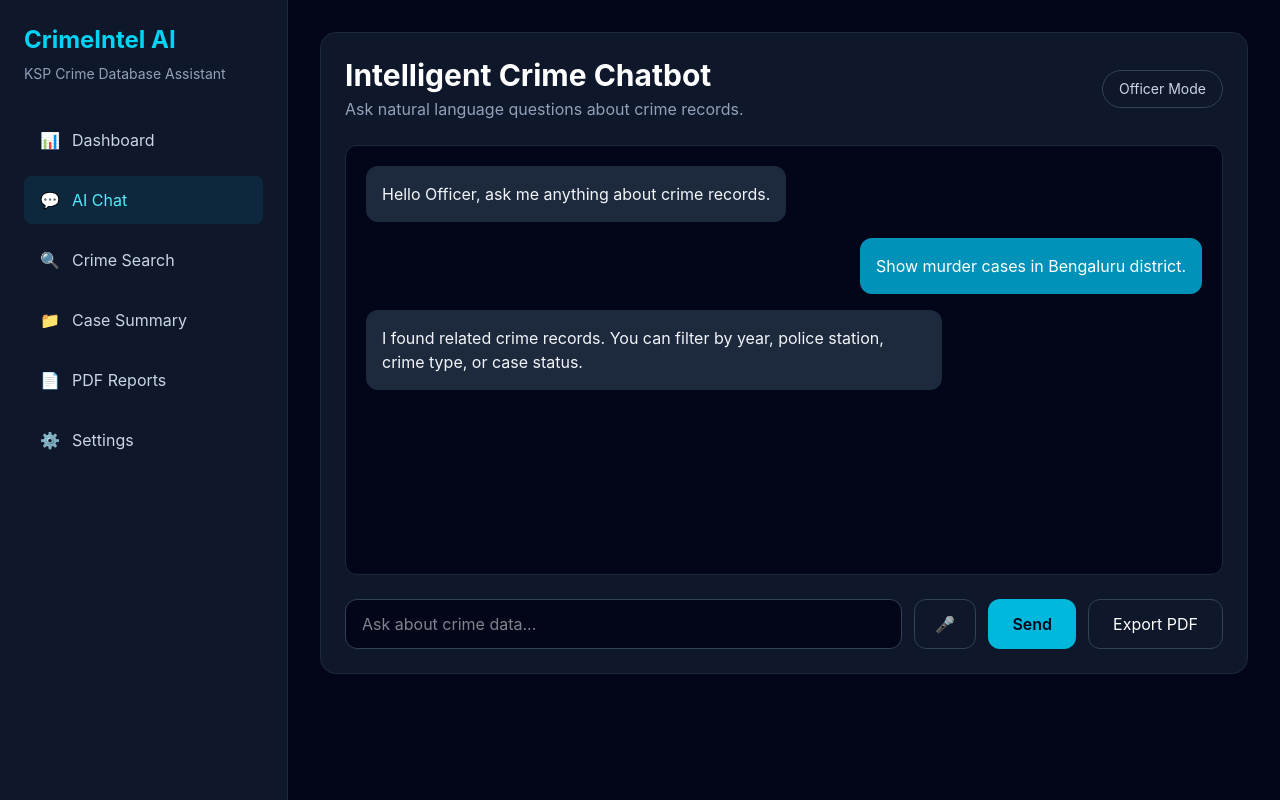
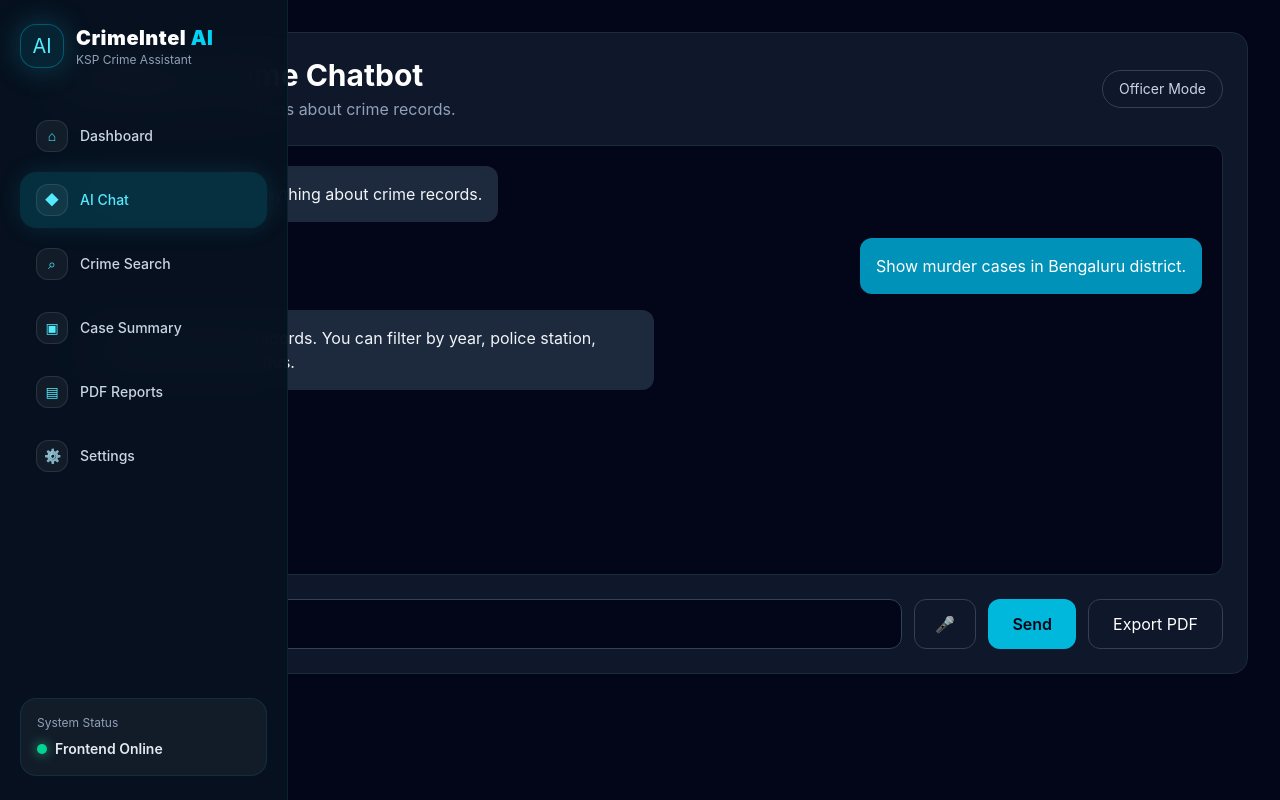
Before and after one commit to Ayush-eng-ai/Datathon-2026-CrimeAI, a React app in the folder Project-1-CrimeIntel-AI-Chatbot/frontend/: page /chatbot in a window 1280 px wide. Built offline with nearby package versions, Linux system fonts and the light colour scheme; the HTML template or start-up script is replaced by a standard one.

Commit message:
edit the sidebar  ui

```diff
--- a/Project-1-CrimeIntel-AI-Chatbot/frontend/package.json
+++ b/Project-1-CrimeIntel-AI-Chatbot/frontend/package.json
@@ -11,6 +11,7 @@
   },
   "dependencies": {
     "@tailwindcss/vite": "^4.3.2",
+    "lucide-react": "^1.23.0",
     "react": "^19.2.7",
     "react-dom": "^19.2.7",
     "react-router-dom": "^7.18.1",
--- a/Project-1-CrimeIntel-AI-Chatbot/frontend/src/components/layout/Sidebar.jsx
+++ b/Project-1-CrimeIntel-AI-Chatbot/frontend/src/components/layout/Sidebar.jsx
@@ -2,37 +2,57 @@ import { NavLink } from "react-router-dom"
 
 function Sidebar() {
   const menuItems = [
-    { name: "Dashboard", path: "/dashboard", icon: "📊" },
-    { name: "AI Chat", path: "/chatbot", icon: "💬" },
-    { name: "Crime Search", path: "/crime-search", icon: "🔍" },
-    { name: "Case Summary", path: "/case-summary", icon: "📁" },
-    { name: "PDF Reports", path: "/reports", icon: "📄" },
-    { name: "Settings", path: "/settings", icon: "⚙️" },
+    { name: "Dashboard", path: "/dashboard", icon: "⌂" },
+    { name: "AI Chat", path: "/chatbot", icon: "◆" },
+    { name: "Crime Search", path: "/crime-search", icon: "⌕" },
+    { name: "Case Summary", path: "/case-summary", icon: "▣" },
+    { name: "PDF Reports", path: "/reports", icon: "▤" },
+    { name: "Settings", path: "/settings", icon: "⚙" },
   ]
 
   return (
-    <aside className="w-72 min-h-screen border-r border-slate-800 bg-slate-900 p-6">
-      <h1 className="text-2xl font-bold text-cyan-400">CrimeIntel AI</h1>
-      <p className="mt-2 text-sm text-slate-400">KSP Crime Database Assistant</p>
+    <aside className="fixed left-0 top-0 z-20 h-screen w-72 border-r border-cyan-400/10 bg-[#07111f]/95 px-5 py-6 backdrop-blur-xl">
+      <div className="flex items-center gap-3">
+        <div className="flex h-11 w-11 items-center justify-center rounded-2xl border border-cyan-400/30 bg-cyan-400/10 text-xl text-cyan-300 shadow-[0_0_30px_rgba(34,211,238,0.25)]">
+          AI
+        </div>
 
-      <nav className="mt-8 space-y-3">
+        <div>
+          <h1 className="text-xl font-black tracking-wide text-white">
+            CrimeIntel <span className="text-cyan-400">AI</span>
+          </h1>
+          <p className="text-xs text-slate-400">KSP Crime Assistant</p>
+        </div>
+      </div>
+
+      <nav className="mt-10 space-y-2">
         {menuItems.map((item) => (
           <NavLink
             key={item.name}
             to={item.path}
             className={({ isActive }) =>
-              `flex items-center gap-3 rounded-lg px-4 py-3 transition ${
+              `group flex items-center gap-3 rounded-2xl px-4 py-3 text-sm font-medium transition-all ${
                 isActive
-                  ? "bg-cyan-500/10 text-cyan-300"
-                  : "text-slate-300 hover:bg-slate-800"
+                  ? "bg-cyan-400/15 text-cyan-300 shadow-[0_0_25px_rgba(34,211,238,0.12)]"
+                  : "text-slate-300 hover:bg-white/5 hover:text-white"
               }`
             }
           >
-            <span>{item.icon}</span>
+            <span className="flex h-8 w-8 items-center justify-center rounded-xl border border-white/10 bg-white/5 text-cyan-300">
+              {item.icon}
+            </span>
             <span>{item.name}</span>
           </NavLink>
         ))}
       </nav>
+
+      <div className="absolute bottom-6 left-5 right-5 rounded-2xl border border-cyan-400/10 bg-white/5 p-4">
+        <p className="text-xs text-slate-400">System Status</p>
+        <div className="mt-2 flex items-center gap-2">
+          <span className="h-2.5 w-2.5 rounded-full bg-emerald-400 shadow-[0_0_12px_rgba(52,211,153,0.8)]"></span>
+          <p className="text-sm font-semibold text-slate-200">Frontend Online</p>
+        </div>
+      </div>
     </aside>
   )
 }
```
Also changed, not shown: Project-1-CrimeIntel-AI-Chatbot/frontend/src/styles/theme.css (added, +21 -0 lines), 1 other file (tests, documents, lock files or other folders).
